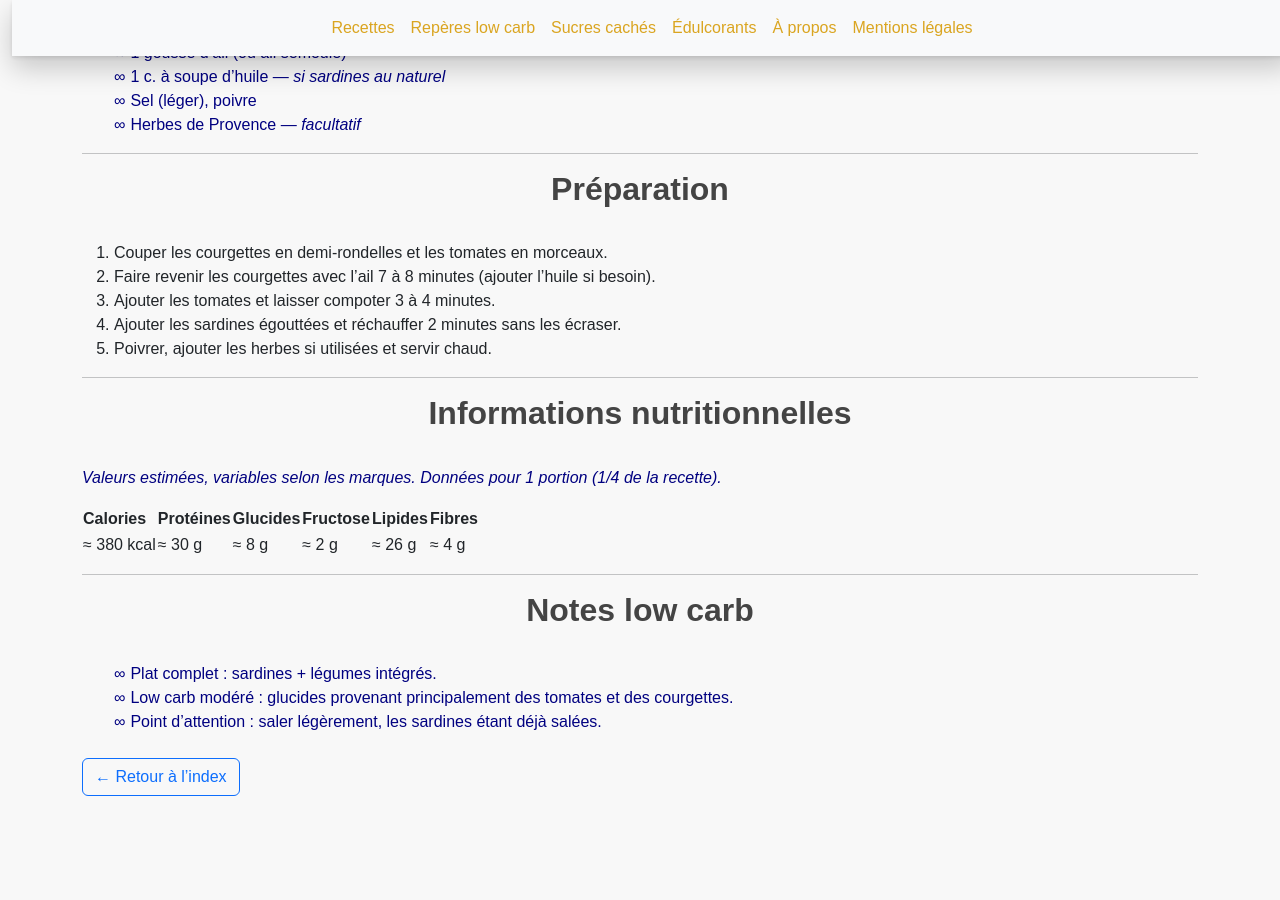
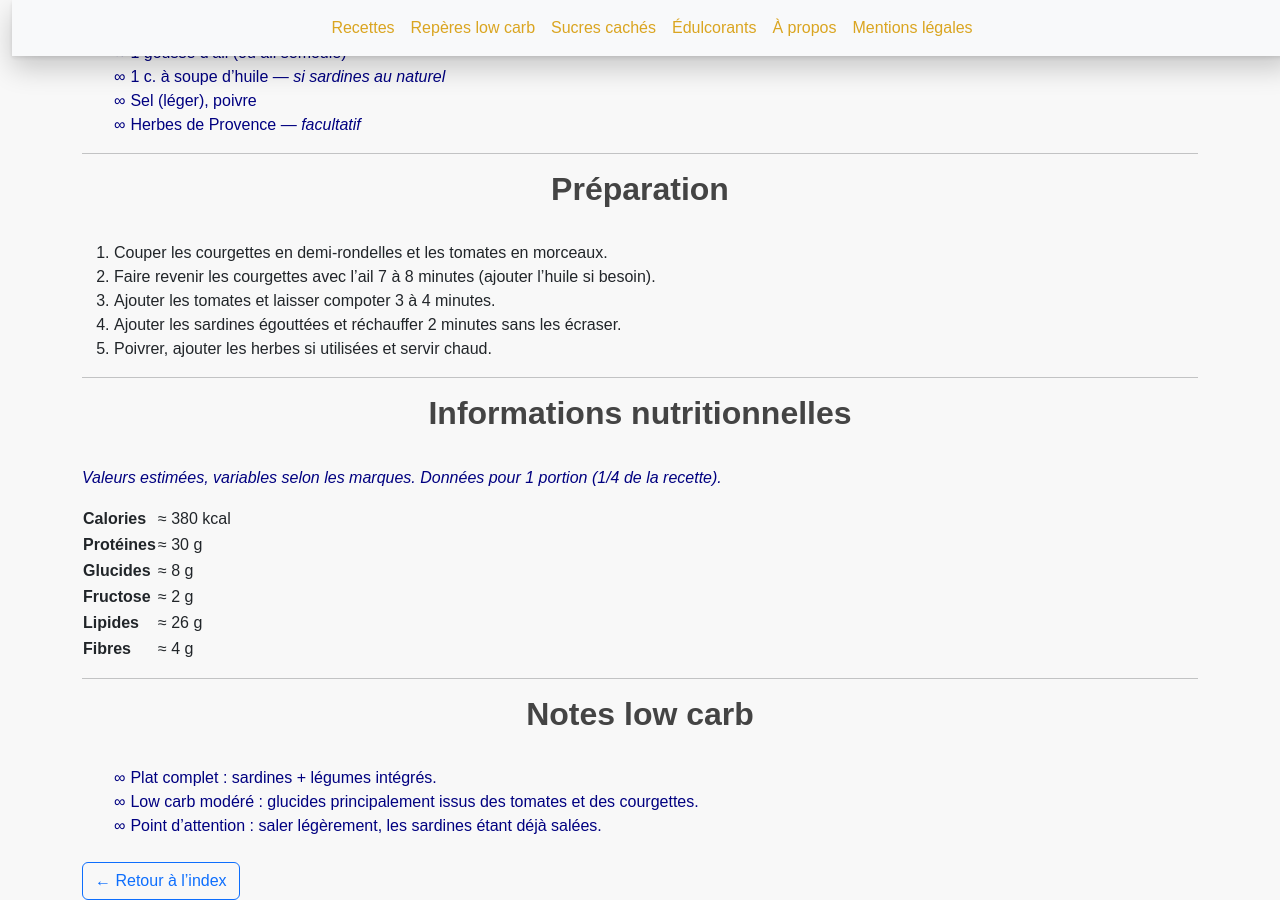
Before and after one commit to laurie-boissay/laurie-boissay.github.io, a Jekyll site: the page built from recettes/sardines-chaudes-tomates-courgettes.html, in a window 1280 px wide and 900 px high, scrolled down 601 px. Built offline with Jekyll 4.4.1, drawn with Linux system fonts in a browser that asks for light colours; before the commit the page ends 1397 px from its top, so only the background shows below that; part of the change alters nothing that is shown.

Commit message:
Update sardines-chaudes-tomates-courgettes.html
tableau

```diff
--- a/recettes/sardines-chaudes-tomates-courgettes.html
+++ b/recettes/sardines-chaudes-tomates-courgettes.html
@@ -90,28 +90,18 @@ extra_head: |
 </p>
 
 <div class="recipe-nutrition">
-  <table class="recipe-table">
-    <thead>
-      <tr>
-        <th>Calories</th>
-        <th>Protéines</th>
-        <th>Glucides</th>
-        <th>Fructose</th>
-        <th>Lipides</th>
-        <th>Fibres</th>
-      </tr>
-    </thead>
-    <tbody>
-      <tr>
-        <td>≈ 380 kcal</td>
-        <td>≈ 30 g</td>
-        <td>≈ 8 g</td>
-        <td>≈ 2 g</td>
-        <td>≈ 26 g</td>
-        <td>≈ 4 g</td>
-      </tr>
-    </tbody>
-  </table>
+  <div class="table-responsive">
+    <table class="recipe-table">
+      <tbody>
+        <tr><th>Calories</th><td>≈ 380 kcal</td></tr>
+        <tr><th>Protéines</th><td>≈ 30 g</td></tr>
+        <tr><th>Glucides</th><td>≈ 8 g</td></tr>
+        <tr><th>Fructose</th><td>≈ 2 g</td></tr>
+        <tr><th>Lipides</th><td>≈ 26 g</td></tr>
+        <tr><th>Fibres</th><td>≈ 4 g</td></tr>
+      </tbody>
+    </table>
+  </div>
 </div>
 
 <hr>
@@ -120,6 +110,6 @@ extra_head: |
 
 <ul class="recipe-notes">
   <li><strong>Plat complet :</strong> sardines + légumes intégrés.</li>
-  <li><strong>Low carb modéré :</strong> glucides provenant principalement des tomates et des courgettes.</li>
+  <li><strong>Low carb modéré :</strong> glucides principalement issus des tomates et des courgettes.</li>
   <li><strong>Point d’attention :</strong> saler légèrement, les sardines étant déjà salées.</li>
 </ul>
```
